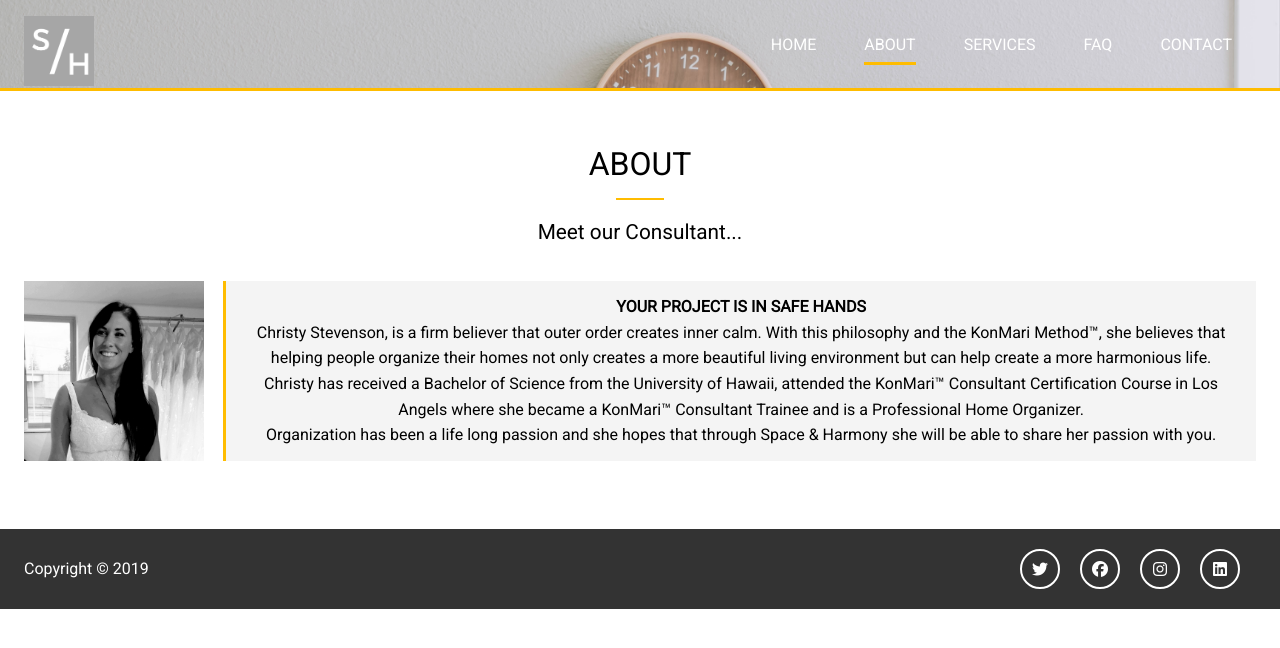
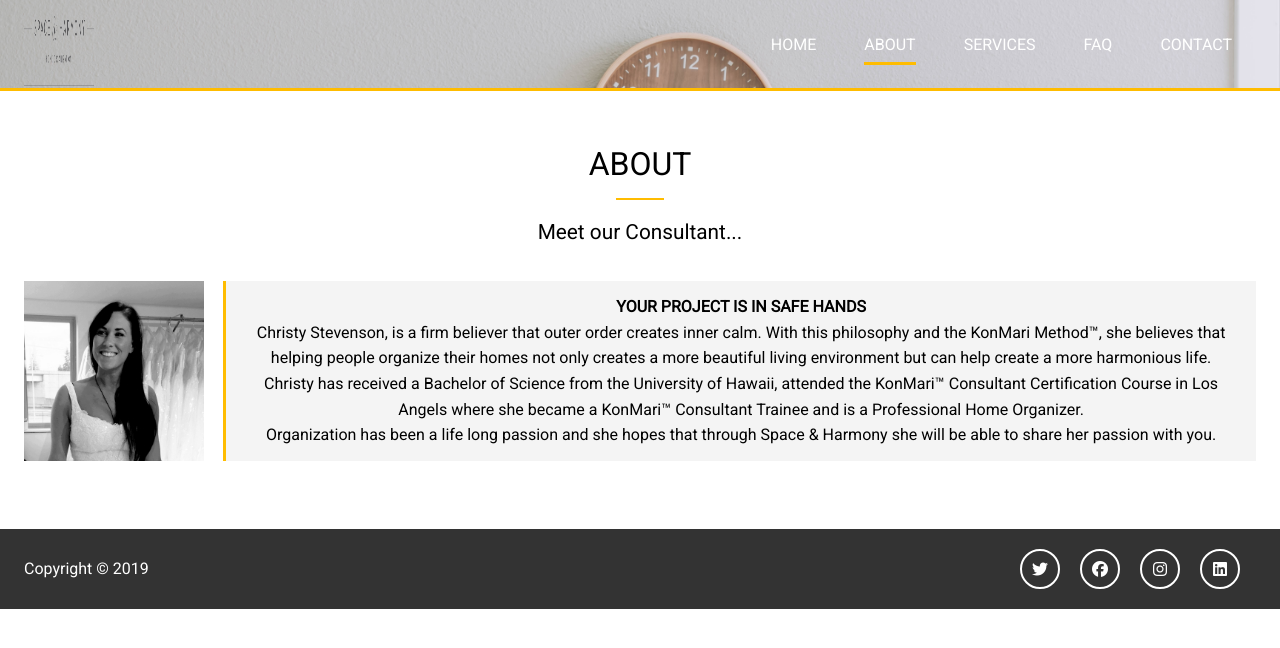
Before and after one commit to gundmr/space-harmony, a website: page dist/about.html in a window 1280 px wide. Drawn offline with Linux system fonts and the light colour scheme.

Commit message:
update logo

```diff
--- a/dist/about.html
+++ b/dist/about.html
@@ -19,7 +19,7 @@
     <header id="header-inner">
       <div class="container">
         <nav id="main-nav">
-          <img src="img/sh-logo.png" alt="Website" id="logo" />
+          <img src="img/logo-1.png" alt="Website" id="logo" />
           <ul>
             <li><a href="index.html">Home</a></li>
             <li><a href="about.html" class="current">About</a></li>
```
Also changed, not shown: dist/contact.html (+1 -1 lines), dist/index.html (+1 -1 lines), dist/resources.html (+1 -1 lines), dist/work.html (+1 -1 lines), dist/img/logo-1.png (added).
